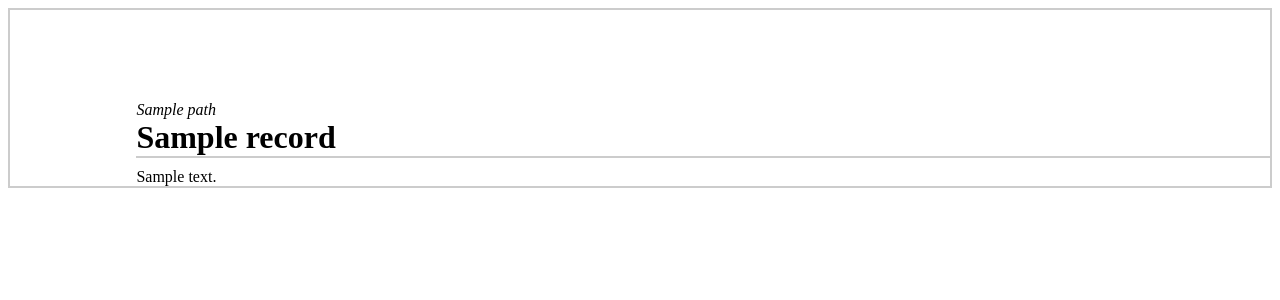
After one commit to oldkingOK/ebook, a Flask app: template templates/ok_content.html in a window 1280 px wide. The commit adds this page. Shown: the top 300 px of the page. Run offline with Flask 3, Linux system fonts and the light colour scheme; the template is opened without the code that fills it: most values are stand-ins (such as "Sample title", 1, 10 or a date in 2020).

Commit message:
feat(*): 分离py和html，新增标题显示

```diff
--- a/app.py
+++ b/app.py
@@ -14,6 +14,7 @@ def before_first_request():
     cursor = conn.cursor()
 
 INDEX = "./index.html"
+OK_CONTENT = "./ok_content.html"
 @app.route('/')
 def sum_numbers():
     global conn, cursor
@@ -23,17 +24,21 @@ def sum_numbers():
         return render_template(INDEX)
 
     # Execute a SELECT query to retrieve the record with the given name
-    cursor.execute("SELECT Path, Text FROM ebook WHERE name LIKE ?", (f"%{name}%",))
+    cursor.execute("SELECT Path, Name, Text FROM ebook WHERE name LIKE ?", (f"%{name}%",))
     record = cursor.fetchall()
 
     r = ""
     if record:
         # If the record exists, return the result
-        for path, text in record:
-            r += '<div style="border:#cccccc solid 2px; padding-left: 10%">'
-            r += '<em style="margin-top: 8%; display: block">{}</em>'.format(path)
-            r += text
-            r += "</div>"
+        records = []
+        for path, name, text in record:
+            records.append({
+                "path": path,
+                "name": name,
+                "text": text
+            })
+        return render_template(OK_CONTENT, records=records)
+
     else:
         # If the record does not exist, return an error message
         r += "未找到记录"
--- /dev/null
+++ b/templates/ok_content.html
@@ -0,0 +1,23 @@
+{% for record in records %}
+<div style="border:#cccccc solid 2px; padding-left: 10%">
+    <em style="margin-top: 8%; display: block">
+        {{ record.path }}
+    </em>
+    <h1 style="font-size: 32px; font-weight: bold; border-bottom-color: rgb(204, 204, 204); border-bottom-width: 2px; border-bottom-style: solid; padding: 0px 4px 0px 0px; text-align: left; margin: 0px 0px 10px;">
+        {{ record.name }}
+    </h1>
+    <div class="ok_text">
+        {{ record.text|safe }}
+    </div>
+</div>
+{% endfor %}
+<script>
+    // 把原来的h1变为h2，避免和原标题冲突
+    $('.ok_text').find('h1').replaceWith(function() {
+        return $('<h2/>', {
+            html: $(this).html()
+        });
+    });
+    // 将失效的图片替换为aniyah
+    $('.ok_text').find('img').replaceWith('<img height=128 width=128 src="/static/aniyah_img.png" alt="aniya_eat">');
+</script>
```
Also changed, not shown: templates/index.html (+1 -7 lines).
